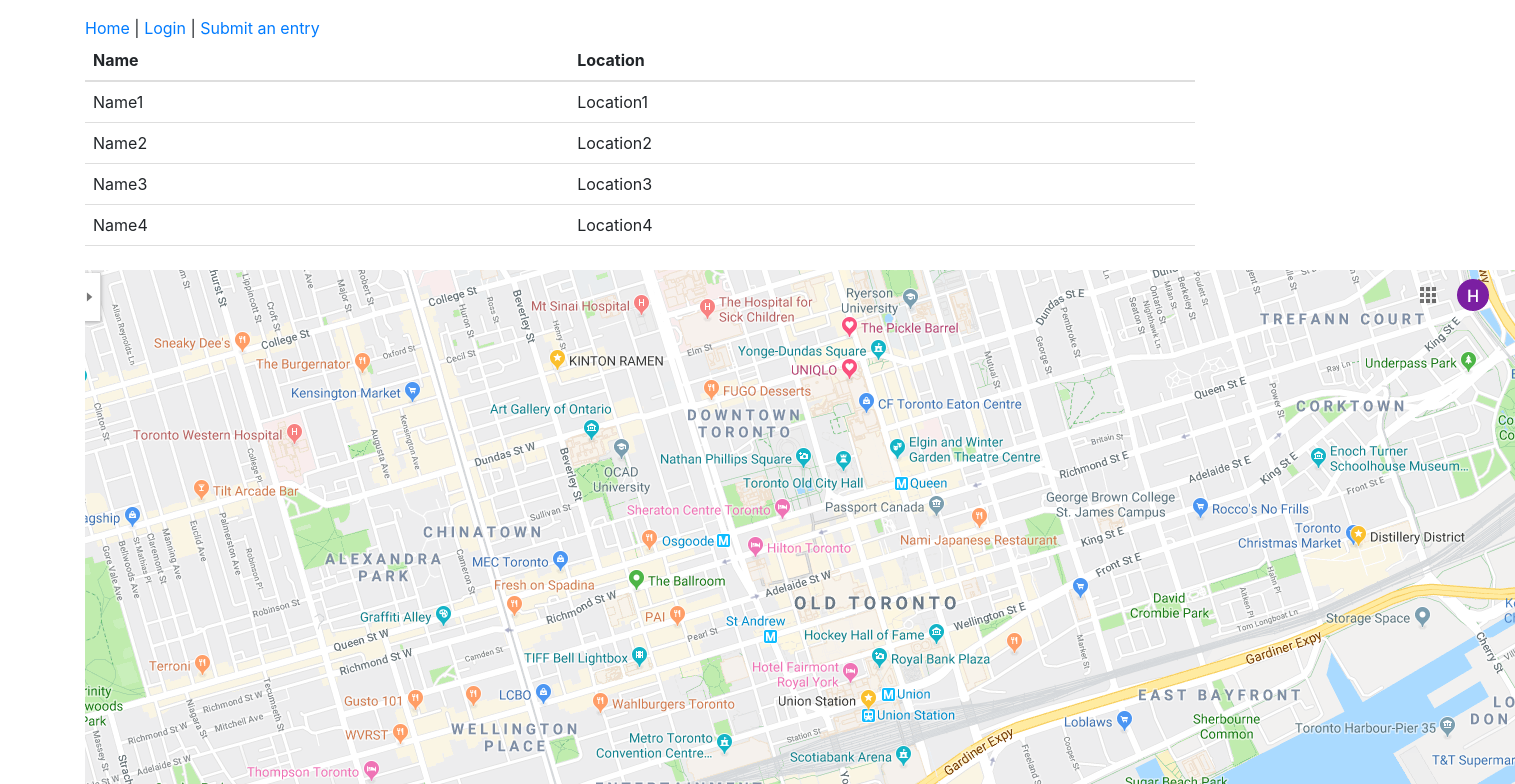
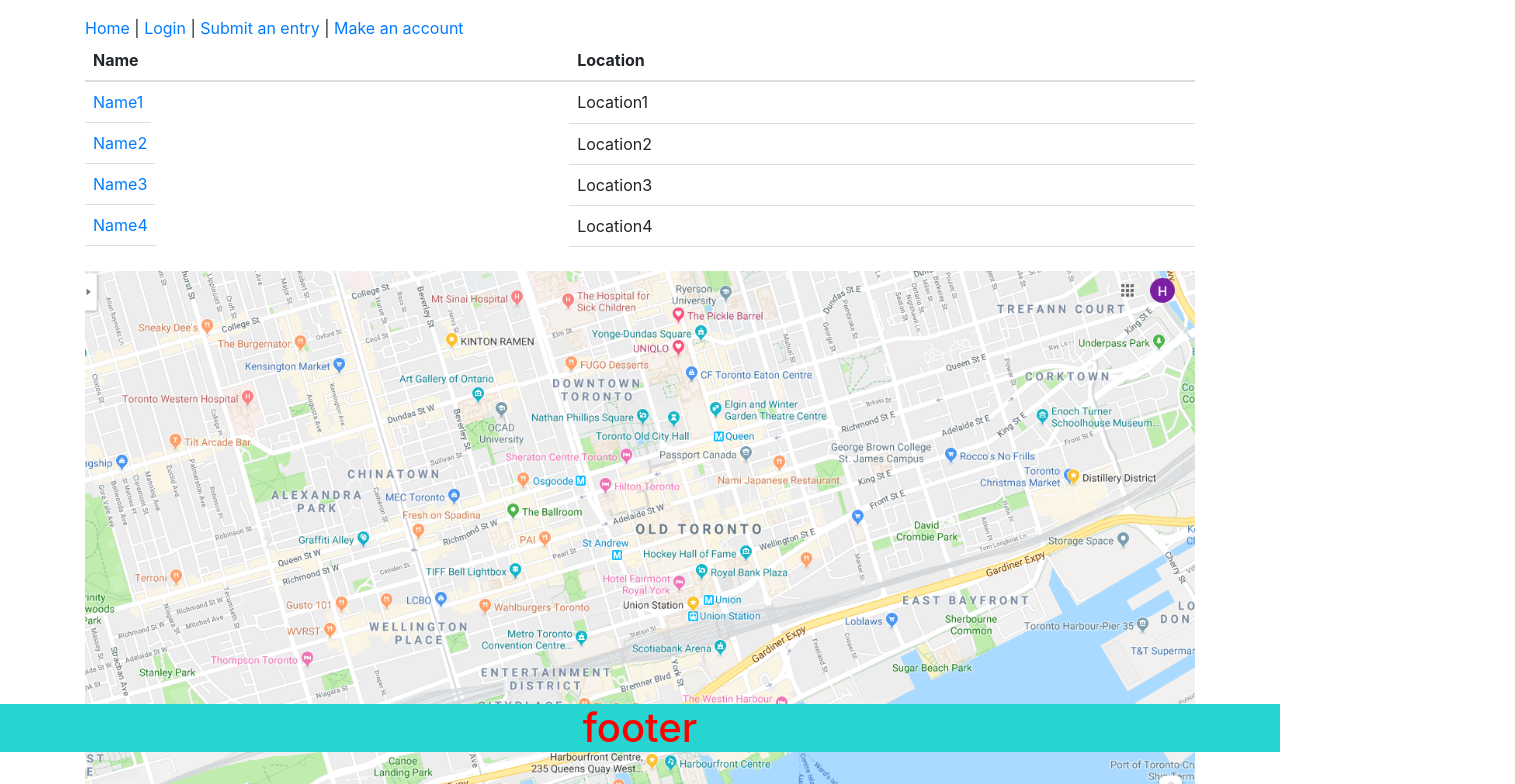
Before and after one commit to hansenngai/Concert-finder-project, a React (Create React App) app: page /results in a window 1280 px wide. Shown: the part 40-824 px from the top of the page, 1515 px wide, since content can reach past the window. Built offline with nearby package versions, Linux system fonts and the light colour scheme.

Commit message:
page additions
added footer and object page

```diff
--- a/package.json
+++ b/package.json
@@ -4,6 +4,7 @@
   "private": true,
   "dependencies": {
     "bootstrap": "^4.3.1",
+    "faker": "^4.1.0",
     "react": "^16.9.0",
     "react-dom": "^16.9.0",
     "react-router-dom": "^5.0.1",
--- a/src/App.js
+++ b/src/App.js
@@ -7,7 +7,8 @@
 import Searchbar from './components/items/Searchbar';
 import Results from './components/pages/Results';
 import Register from './components/pages/Register';
-
+import ObjectPage from './components/pages/ObjectPage';
+import Footer from './components/layout/Footer';
 
 
 class App extends Component {
@@ -26,7 +27,12 @@
              <Route path ="/submission" component = {Submission} />
              <Route path ="/results" component = {Results}/>
              <Route path ="/register" component = {Register}/>
+             <Route path ="/objectpage" component = {ObjectPage}/>
+
+             <Footer/>
           </div>
+
+
         </Router>
       )
     }
--- a/src/components/items/Table.js
+++ b/src/components/items/Table.js
@@ -1,4 +1,7 @@
 import React, { Component } from 'react'
+import { BrowserRouter as Router, Link, Route } from 'react-router-dom';
+import ObjectPage from './../pages/ObjectPage';
+
 
 const TableHeader = () => {
     return (
@@ -15,19 +18,19 @@
     return (
       <tbody>
         <tr>
-          <td>Name1</td>
+          <Link to="/objectpage"><td>Name1</td></Link>
           <td>Location1</td>
         </tr>
         <tr>
-          <td>Name2</td>
+          <Link to="/objectpage"><td>Name2</td></Link>
           <td>Location2</td>
         </tr>
         <tr>
-          <td>Name3</td>
+          <Link to="/objectpage"><td>Name3</td></Link>
           <td>Location3</td>
         </tr>
         <tr>
-          <td>Name4</td>
+          <Link to="/objectpage"><td>Name4</td></Link>
           <td>Location4</td>
         </tr>
       </tbody>
--- /dev/null
+++ b/src/components/layout/Footer.js
@@ -0,0 +1,26 @@
+import React from 'react'
+import { Link } from 'react-router-dom'
+
+
+
+function Header() {
+    return (
+        <div>
+            <h1 style={myStyle}>footer</h1>
+        </div>
+    )
+}
+
+const myStyle = {
+    color:"red",
+    left:0,
+    bottom:0,
+    position:"fixed",
+    backgroundColor:"#26D5CF",
+    textAlign:"center",
+    width:"100%"
+  };
+
+
+
+export default Header;
--- a/src/components/layout/Header.js
+++ b/src/components/layout/Header.js
@@ -1,11 +1,12 @@
 import React from 'react'
 import { Link } from 'react-router-dom'
+import Searchbar from '../items/Searchbar'
 
 function Header() {
     return (
         <div>
             <h1>welcome</h1>
-            <Link to="/">Home</Link> | <Link to="/login">Login</Link> | <Link to="/submission">Submit an entry</Link>
+            <Link to="/">Home</Link> | <Link to="/login">Login</Link> | <Link to="/submission">Submit an entry</Link> | <Link to="/register">Make an account</Link>
         </div>
     )
 }
--- /dev/null
+++ b/src/components/pages/ObjectPage.js
@@ -0,0 +1,44 @@
+import React from 'react'
+import Image2 from './../../images/samplepicture2.png'
+import faker from 'faker'
+
+export default function ObjectPage() {
+    return (
+        <div>
+            <img src={Image2} width="50%" height="25%"></img>
+
+
+            <div className="ui container comments">
+                <div className="comment">
+                    <a href="/" className="avatar">
+                        <img alt="avatar" src={faker.image.avatar()}/>
+                    </a>
+                    <div className="content">
+                        <a href="/" className="author">
+                            Sam
+                        </a>
+                        <div className="metadata">
+                            <span className="date"> Today at 6:00PM</span>
+                        </div>
+                        <div className="text">Nice!</div>
+                    </div>
+                </div>
+
+                <div className="comment">
+                    <a href="/" className="avatar">
+                        <img alt="avatar" src={faker.image.avatar()}/>
+                    </a>
+                    <div className="content">
+                        <a href="/" className="author">
+                            Jane
+                        </a>
+                        <div className="metadata">
+                            <span className="date"> Today at 6:00PM</span>
+                        </div>
+                        <div className="text">Poor service!</div>
+                    </div>
+                </div>
+		    </div>
+        </div>
+    )
+}
--- a/src/components/pages/Results.js
+++ b/src/components/pages/Results.js
@@ -7,7 +7,7 @@
         <div>
             <Table />
 
-            <img src={Samplepicture}></img>
+            <img src={Samplepicture} width="100%" ></img>
         </div>
     )
 }
```
Also changed, not shown: src/images/samplepicture2.png (added), 1 other file (tests, documents, lock files or other folders).
